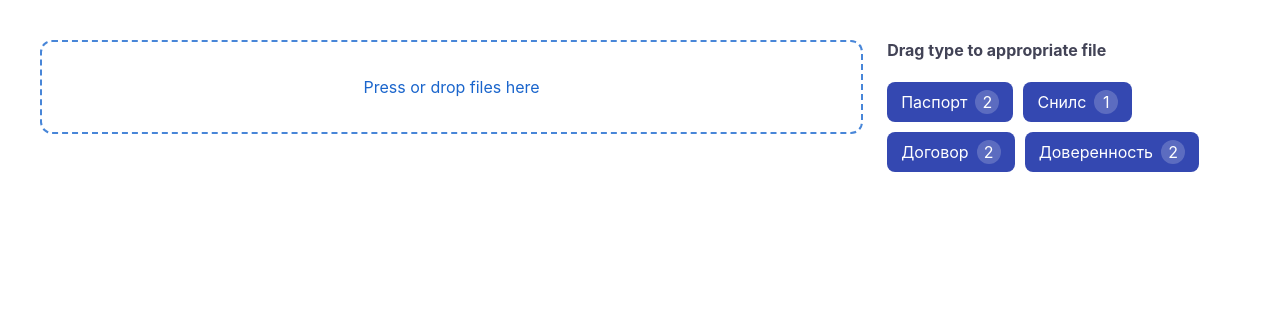
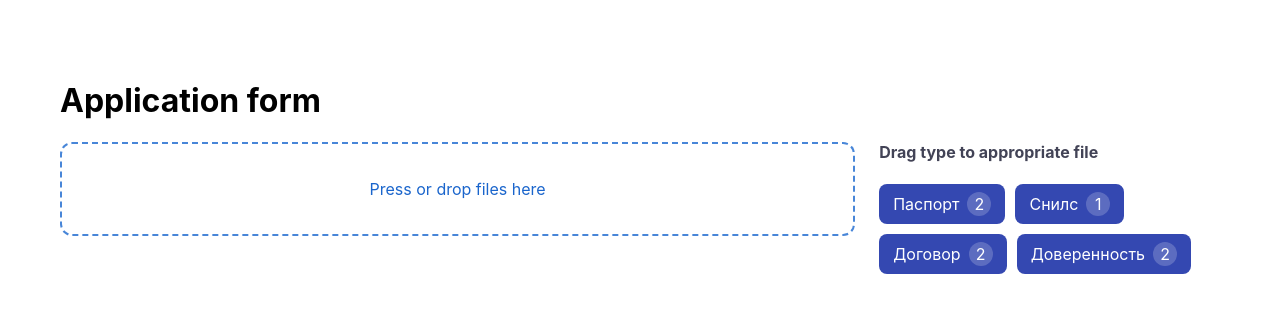
Before and after one commit to dmitryrodnikov/file-upload-concept, a React (Create React App) app: page / in a window 1280 px wide. Shown: the top 312 px of the page. Built offline with nearby package versions, Linux system fonts and the light colour scheme.

Commit message:
feat: add page header

```diff
--- a/src/App.module.scss
+++ b/src/App.module.scss
@@ -1,3 +1,3 @@
 .main {
-
+  padding: 60px;
 }
--- a/src/App.tsx
+++ b/src/App.tsx
@@ -5,6 +5,7 @@
 const App = () => {
     return (
         <div className={styles.main}>
+            <h1>Application form</h1>
             <Form />
         </div>
     );
--- a/src/components/form/form.module.scss
+++ b/src/components/form/form.module.scss
@@ -2,7 +2,6 @@
 
 .container {
   display: flex;
-  padding: 40px;
 }
 
 .filesColumn {
```
